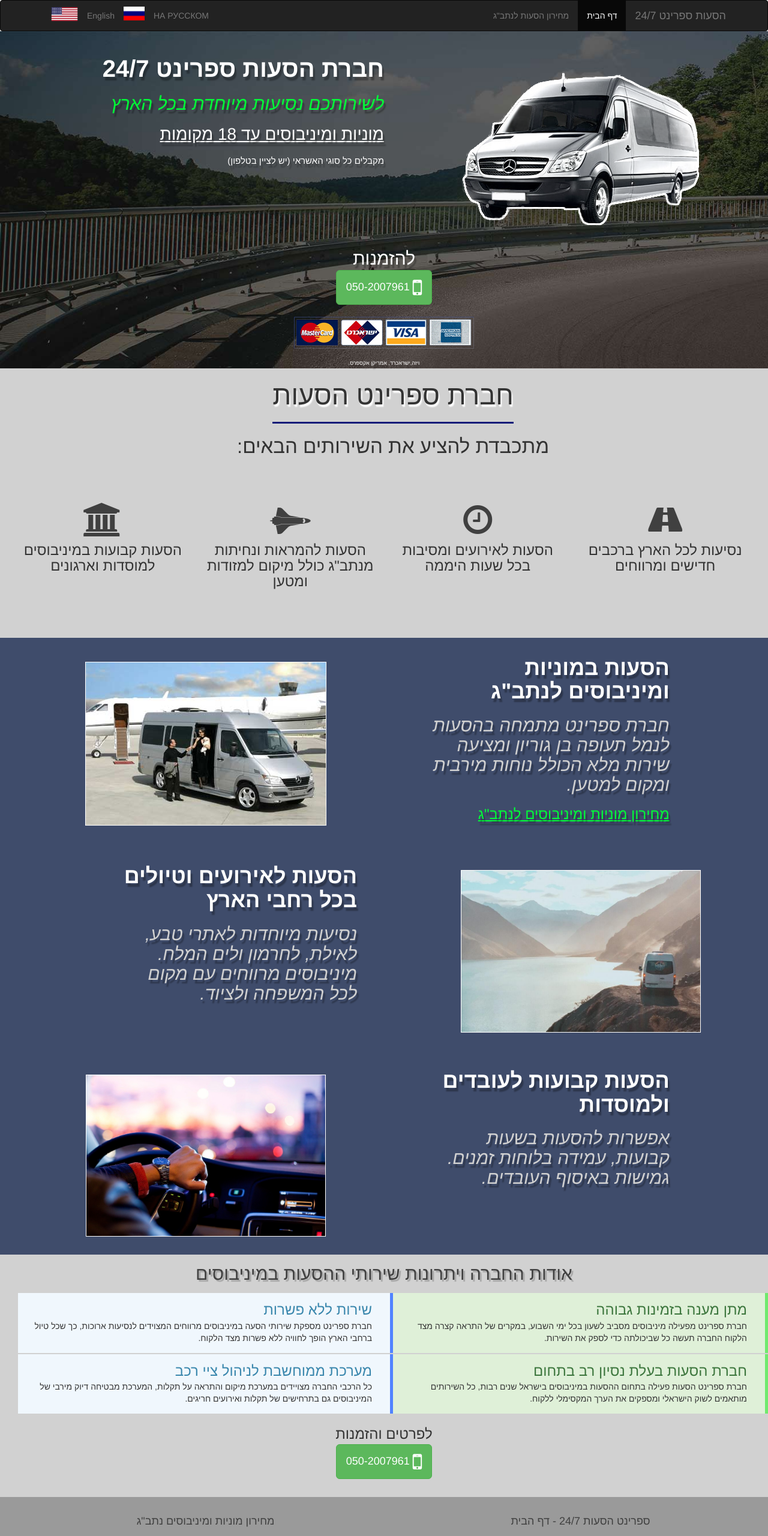
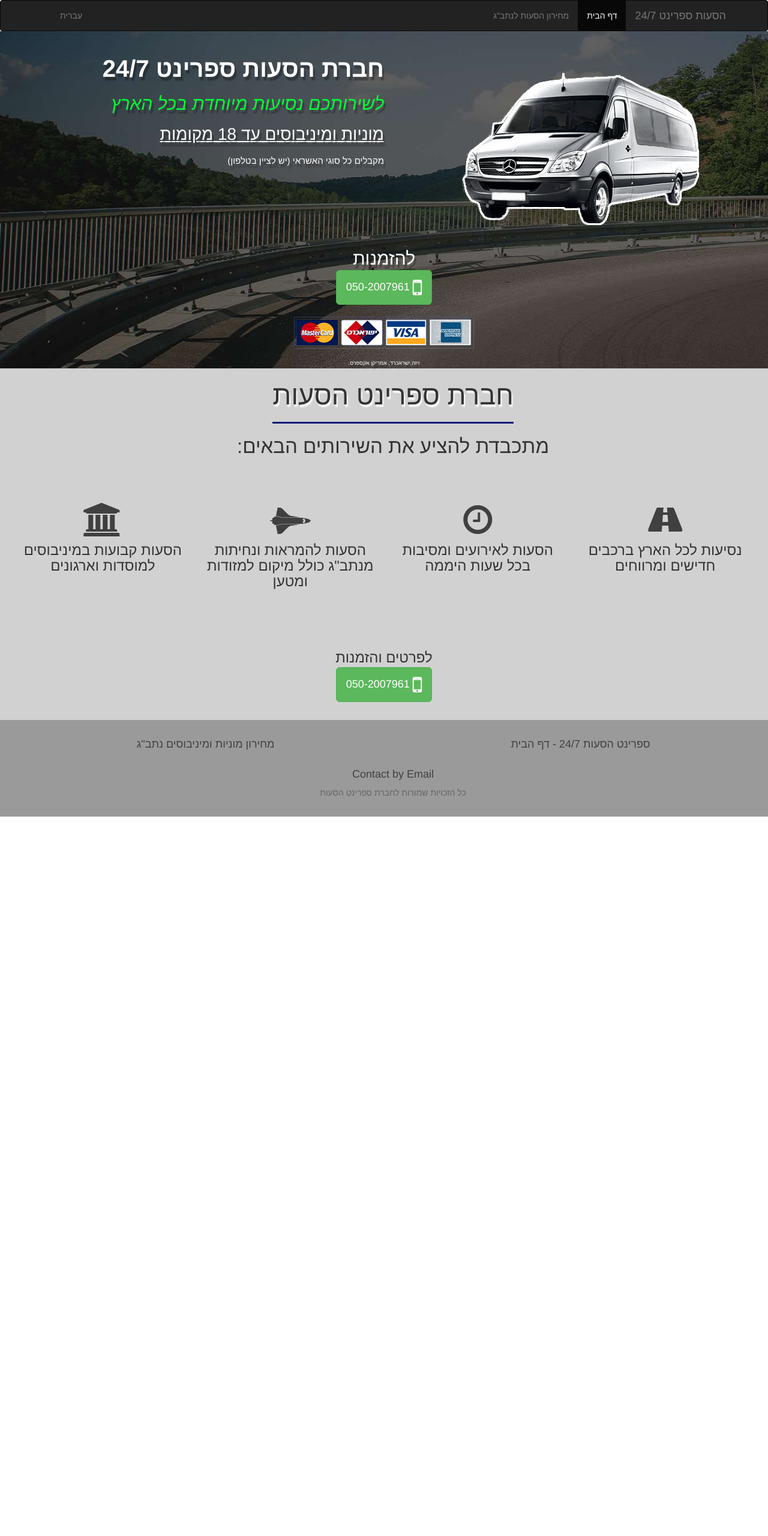
Before and after one commit to citizen-z/sprint-24-7, a website: page sprint_russia.html in a window 1280 px wide. Shown: the top 2560 px of the page at 60% size. After the commit the page ends 1361 px from the top, so only its background shows below. Drawn offline with Linux system fonts and the light colour scheme.

Commit message:
updated style

```diff
--- a/sprint_russia.html
+++ b/sprint_russia.html
@@ -67,17 +67,17 @@
                 </ul>
                 <ul class="nav navbar-nav navbar-left">
                     <li>
-                        <a href="sprint_russia.html">НА РУССКОМ</a>
+                        <a href="index.html">עברית</a>
                     </li>
-                    <li>
+                    <!-- <li>
                         <img src="ru_flag.png" alt="ru flag" width="35" style="padding-top: 10px;">
-                    </li>
-                    <li>
+                    </li> -->
+                    <!-- <li>
                         <a href="index_en.html">English</a>
                     </li>
                     <li>
                         <img src="en_flag.png" alt="ru flag" width="45" style="padding-top: 0px;">
-                    </li>
+                    </li> -->
                 </ul>
             </div>
             <!--/.nav-collapse -->
@@ -161,7 +161,7 @@
     </article>
     <!--/.offering-section -->
 
-    <div class="airport-section container-fluid">
+    <!-- <div class="airport-section container-fluid">
         <div class="row vcenter-parent">
             <div class="airport-section-text col-md-5 col-md-offset-1 vcenter">
                 <h1> הסעות במוניות ומיניבוסים לנתב"ג</h1>
@@ -176,16 +176,15 @@
                 </a>
             </div>
         </div>
-    </div>
+    </div> -->
     <!--/.airport-section -->
 
-    <div class="airport-section container-fluid">
+    <!-- <div class="airport-section container-fluid">
         <div class="row vcenter-parent">
             <div class="airport-section-text col-md-5 col-md-push-6">
                 <h1> הסעות לאירועים וטיולים בכל רחבי הארץ</h1>
                 <h2> נסיעות מיוחדות לאתרי טבע, לאילת, לחרמון ולים המלח. מיניבוסים מרווחים עם מקום לכל המשפחה ולציוד.
                 </h2>
-                <!-- <a href="ben_gurion.html"><h3>מחירון מוניות ומיניבוסים לנתב"ג</h3></a> -->
             </div>
             <div class="airport-section-img col-md-6 col-md-pull-5 text-center vcenter">
                 <a href="ben_gurion.html">
@@ -193,15 +192,14 @@
                 </a>
             </div>
         </div>
-    </div>
+    </div> -->
     <!--/.airport-section -->
 
-    <div class="airport-section container-fluid">
+    <!-- <div class="airport-section container-fluid">
         <div class="row vcenter-parent">
             <div class="airport-section-text col-md-5 col-md-offset-1 vcenter">
                 <h1> הסעות קבועות לעובדים ולמוסדות</h1>
                 <h2> אפשרות להסעות בשעות קבועות, עמידה בלוחות זמנים. גמישות באיסוף העובדים.</h2>
-                <!-- <a href="ben_gurion.html"><h3>מחירון מוניות ומיניבוסים לנתב"ג</h3></a> -->
             </div>
             <div class="airport-section-img col-md-6 text-center vcenter">
                 <a href="ben_gurion.html">
@@ -209,10 +207,10 @@
                 </a>
             </div>
         </div>
-    </div>
+    </div> -->
     <!--/.airport-section -->
 
-    <div class="about-section container-fluid">
+    <!-- <div class="about-section container-fluid">
         <h2 class="text-center">
             אודות החברה ויתרונות שירותי ההסעות במיניבוסים
         </h2>
@@ -251,8 +249,22 @@
                 </a>
             </button>
         </div>
+    </div> -->
+    <!--/.about-section -->
+
+    <div class="about-section container-fluid">
+        <div class="main-section-btn col-xs-12 text-center">
+            <h3>
+                לפרטים והזמנות
+            </h3>
+            <button type="button" class="btn btn-success btn-lg">
+                <i class="fa fa-mobile fa-2x"></i>
+                <a href="tel:050-2007961" data-rel="external" onClick="ga('send', 'event', 'phone', 'call1');">
+                    050-2007961
+                </a>
+            </button>
+        </div>
     </div>
-    <!--/.about-section -->
 
     <footer class="footer-section">
         <div class="container-fluid text-center row">
```
